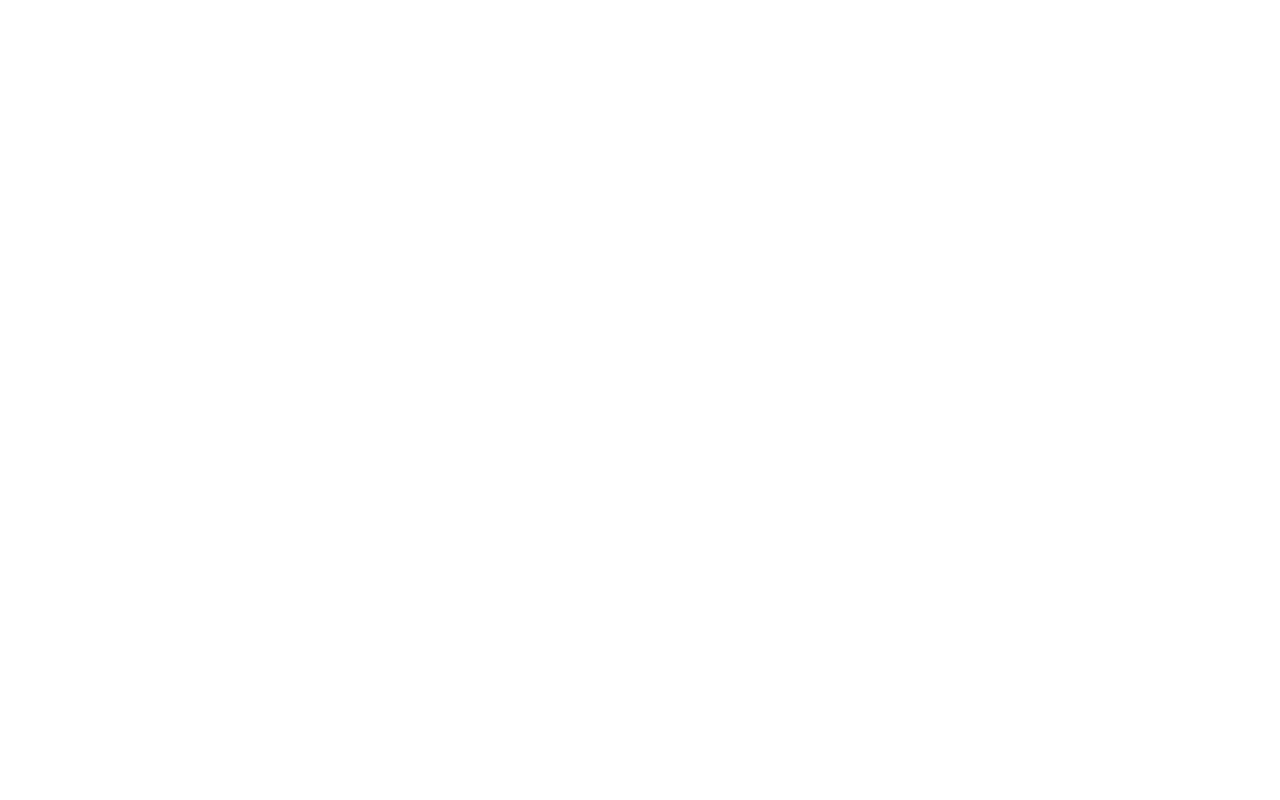
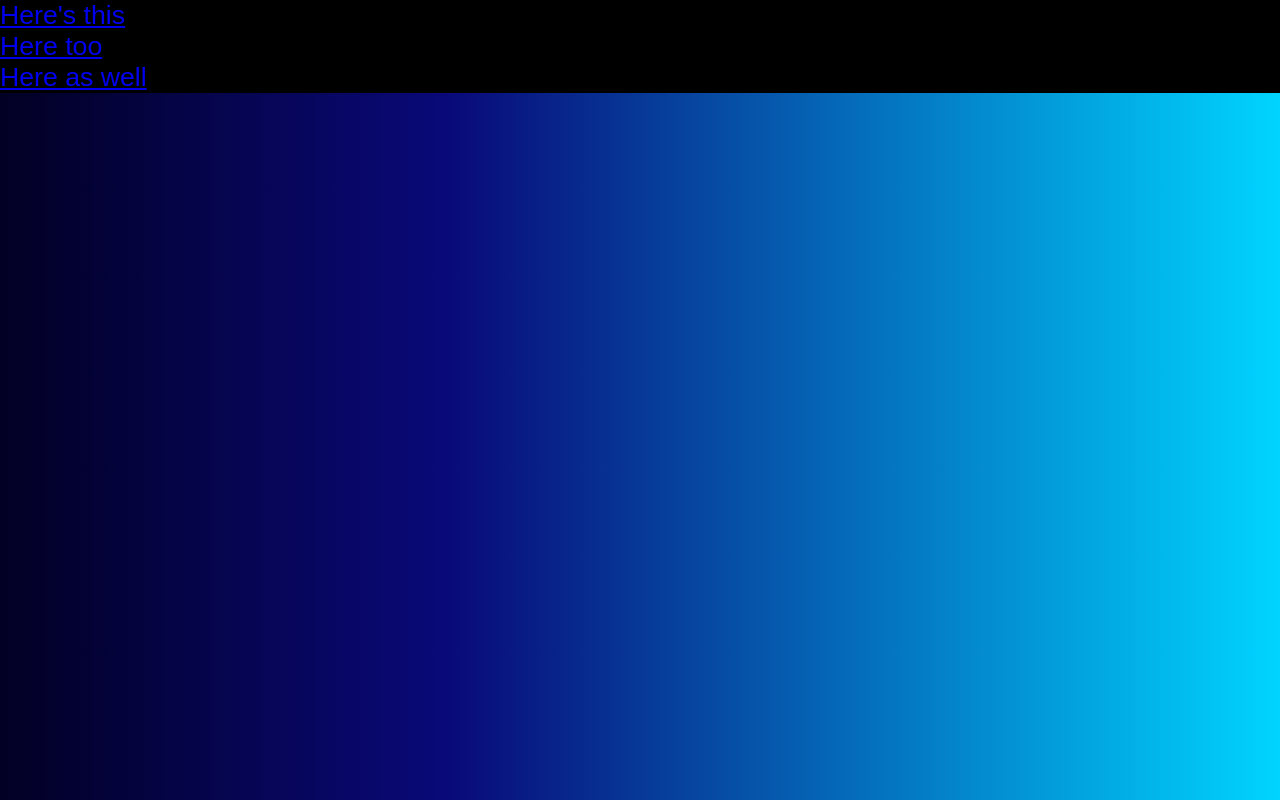
Before and after one commit to Janglybits/Lab4, a plain HTML site: page index.html in a window 1280 px wide. Drawn offline with Linux system fonts and the light colour scheme.

Commit message:
Edited font size

```diff
--- a/css/style.css
+++ b/css/style.css
@@ -9,5 +9,5 @@ header ul {
     background-color: black;
     margin: 0;
     padding: 0;
-    font-size: 0;
+    font-size: 20pt;
 }
```
